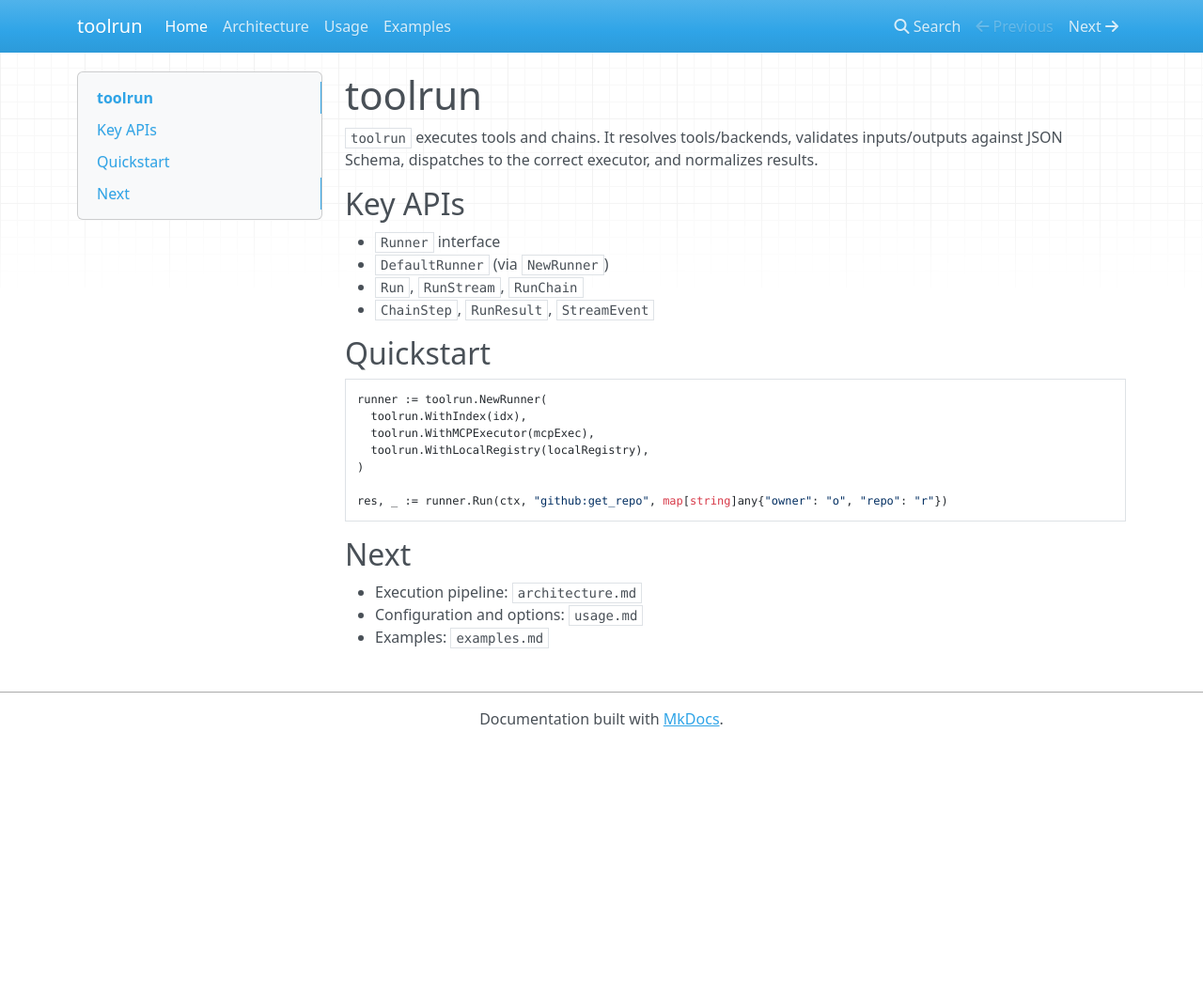
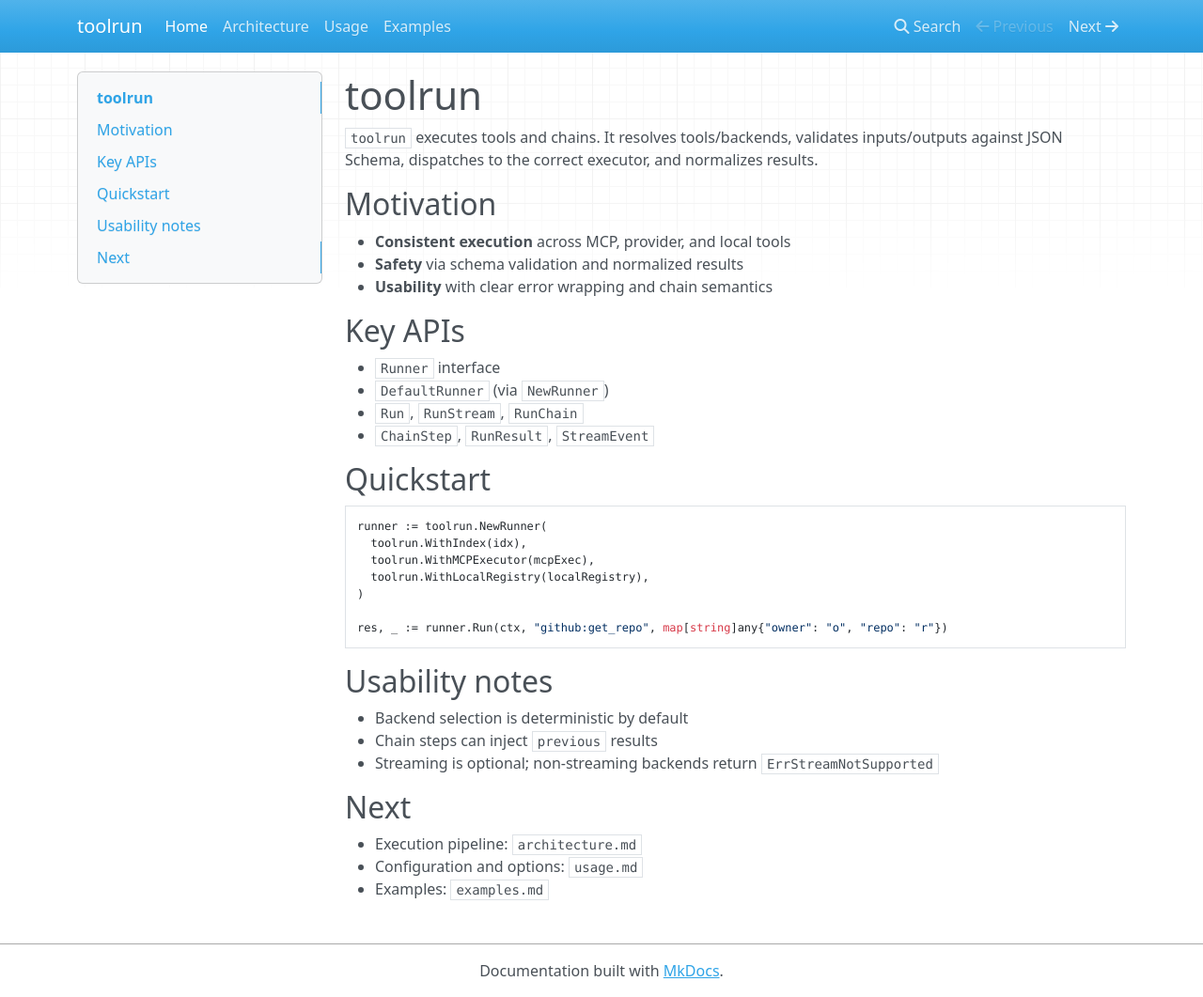
Before and after one commit to jonwraymond/toolrun, an MkDocs documentation site: the page built from docs/index.md, in a window 1280 px wide and 1061 px high. Shown: the whole window at 94% size. Built offline with MkDocs 1.6.1, drawn with Linux system fonts in a browser that asks for light colours; nearby versions of some CDN libraries.

Commit message:
Improve documentation narrative

````diff
--- a/docs/index.md
+++ b/docs/index.md
@@ -3,6 +3,12 @@
 `toolrun` executes tools and chains. It resolves tools/backends, validates
 inputs/outputs against JSON Schema, dispatches to the correct executor, and
 normalizes results.
+
+## Motivation
+
+- **Consistent execution** across MCP, provider, and local tools
+- **Safety** via schema validation and normalized results
+- **Usability** with clear error wrapping and chain semantics
 
 ## Key APIs
 
@@ -23,6 +29,12 @@ runner := toolrun.NewRunner(
 res, _ := runner.Run(ctx, "github:get_repo", map[string]any{"owner": "o", "repo": "r"})
 ```
 
+## Usability notes
+
+- Backend selection is deterministic by default
+- Chain steps can inject `previous` results
+- Streaming is optional; non-streaming backends return `ErrStreamNotSupported`
+
 ## Next
 
 - Execution pipeline: `architecture.md`
````
